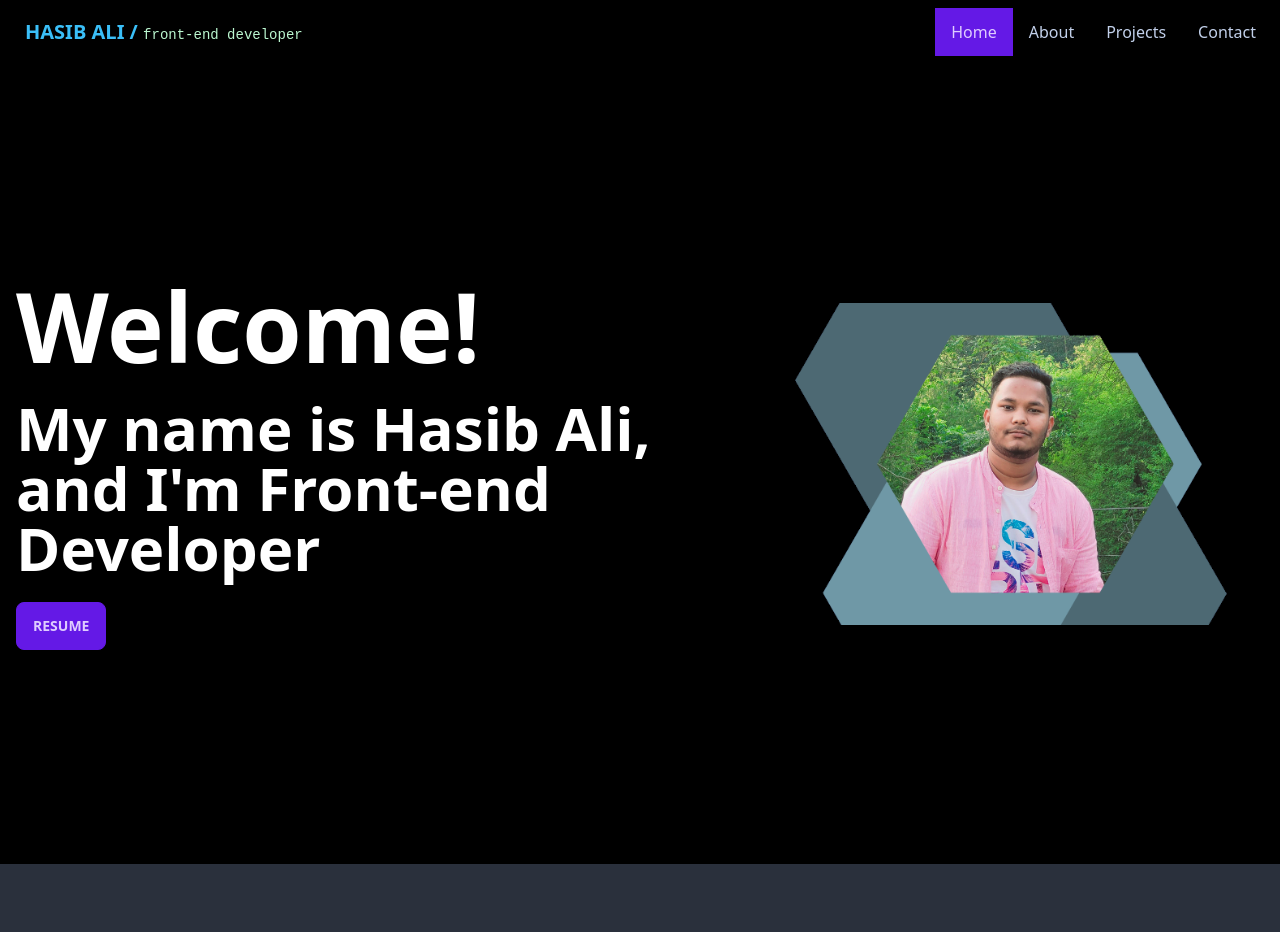
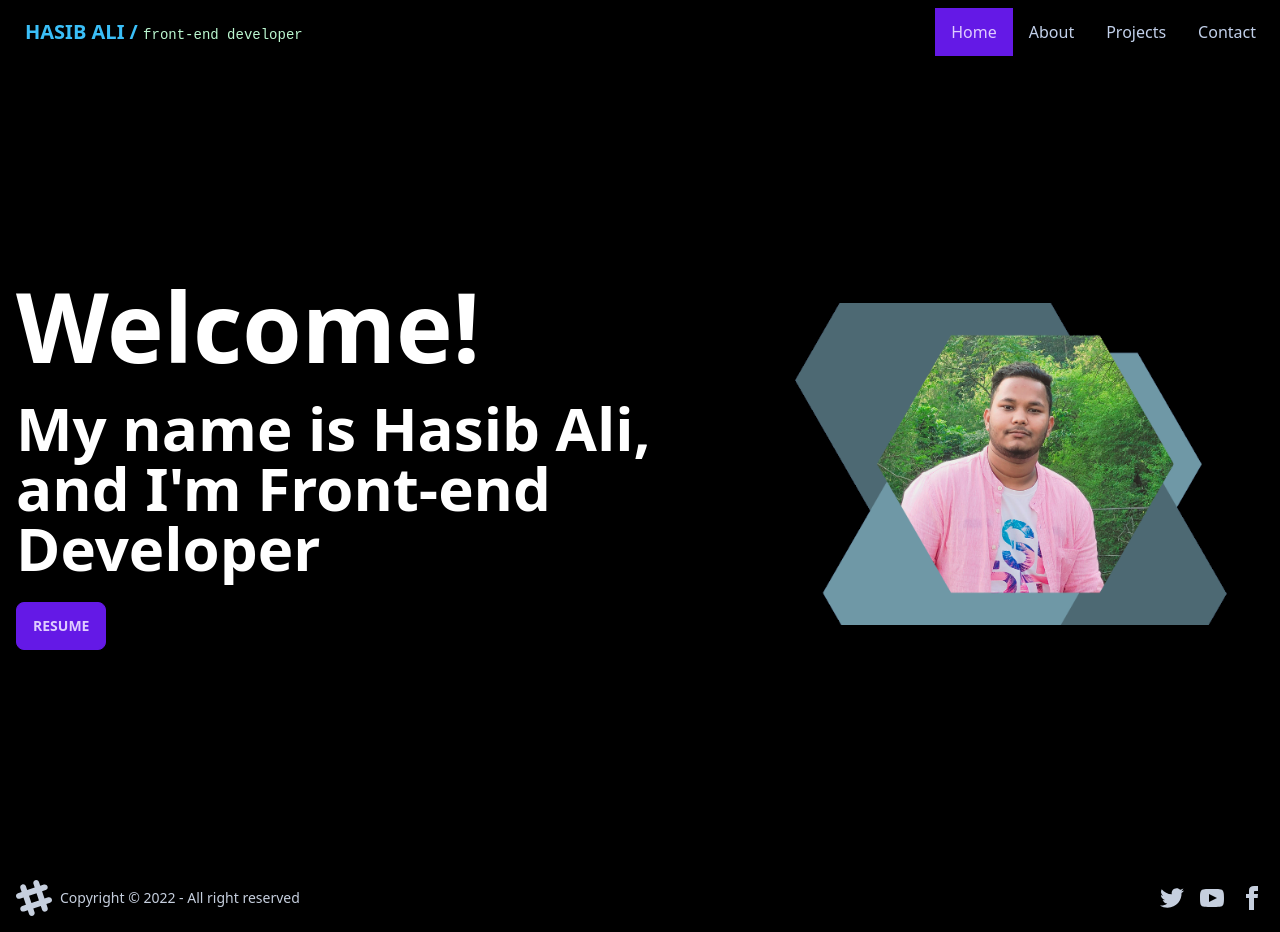
Before and after one commit to HasibAliOpu/dev-portfolio, a React (Create React App) app: page / in a window 1280 px wide. Before the commit the page ends 864 px from the top, so only its background shows below. Built offline with nearby package versions, Linux system fonts and the light colour scheme.

Commit message:
adding footer and remove lorem ipsam on contact form

```diff
--- a/src/App.js
+++ b/src/App.js
@@ -2,6 +2,7 @@
 import "./App.css";
 import AboutMe from "./components/AboutMe/AboutMe";
 import Contact from "./components/Contact/Contact";
+import Footer from "./components/Footer/Footer";
 import Home from "./components/Home/Home";
 import Navbar from "./components/Navbar/Navbar";
 import NotFound from "./components/NotFound/NotFound";
@@ -19,6 +20,7 @@
         <Route path="/contact" element={<Contact />} />
         <Route path="*" element={<NotFound />} />
       </Routes>
+      <Footer />
     </div>
   );
 }
--- a/src/components/Contact/Contact.js
+++ b/src/components/Contact/Contact.js
@@ -32,14 +32,12 @@
           Get in touch
         </h2>
         <p className="mt-3 text-center text-gray-600 dark:text-gray-400">
-          Lorem ipsum dolor sit amet consectetur, adipisicing elit.
+          If you want to contact me feel free to message any time, i'm always be
+          there!!
         </p>
 
         <div className="grid grid-cols-1 gap-6 mt-6 sm:grid-cols-2 md:grid-cols-3">
-          <a
-            href="/"
-            className="flex flex-col items-center px-4 py-3 text-gray-700 transition-colors duration-200 transform rounded-md dark:text-gray-200 hover:bg-blue-200 dark:hover:bg-blue-500"
-          >
+          <a className="flex flex-col items-center px-4 py-3 text-gray-700 transition-colors duration-200 transform rounded-md dark:text-gray-200 hover:bg-blue-200 dark:hover:bg-blue-500">
             <svg
               className="w-5 h-5"
               xmlns="http://www.w3.org/2000/svg"
@@ -56,10 +54,7 @@
             <span className="mt-2">Rajshahi, Bangladesh</span>
           </a>
 
-          <a
-            href="/"
-            className="flex flex-col items-center px-4 py-3 text-gray-700 transition-colors duration-200 transform rounded-md dark:text-gray-200 hover:bg-blue-200 dark:hover:bg-blue-500"
-          >
+          <a className="flex flex-col items-center px-4 py-3 text-gray-700 transition-colors duration-200 transform rounded-md dark:text-gray-200 hover:bg-blue-200 dark:hover:bg-blue-500">
             <svg
               className="w-5 h-5"
               xmlns="http://www.w3.org/2000/svg"
@@ -72,10 +67,7 @@
             <span className="mt-2">+8801303082261</span>
           </a>
 
-          <a
-            href="/"
-            className="flex flex-col items-center px-4 py-3 text-gray-700 transition-colors duration-200 transform rounded-md dark:text-gray-200 hover:bg-blue-200 dark:hover:bg-blue-500"
-          >
+          <a className="flex flex-col items-center px-4 py-3 text-gray-700 transition-colors duration-200 transform rounded-md dark:text-gray-200 hover:bg-blue-200 dark:hover:bg-blue-500">
             <svg
               className="w-5 h-5"
               xmlns="http://www.w3.org/2000/svg"
--- /dev/null
+++ b/src/components/Footer/Footer.js
@@ -0,0 +1,61 @@
+import React from "react";
+
+const Footer = () => {
+  return (
+    <div>
+      <footer class="footer items-center p-4 bg-Black text-neutral-content">
+        <div class="items-center grid-flow-col">
+          <svg
+            width="36"
+            height="36"
+            viewBox="0 0 24 24"
+            xmlns="http://www.w3.org/2000/svg"
+            fill-rule="evenodd"
+            clip-rule="evenodd"
+            class="fill-current"
+          >
+            <path d="M22.672 15.226l-2.432.811.841 2.515c.33 1.019-.209 2.127-1.23 2.456-1.15.325-2.148-.321-2.463-1.226l-.84-2.518-5.013 1.677.84 2.517c.391 1.203-.434 2.542-1.831 2.542-.88 0-1.601-.564-1.86-1.314l-.842-2.516-2.431.809c-1.135.328-2.145-.317-2.463-1.229-.329-1.018.211-2.127 1.231-2.456l2.432-.809-1.621-4.823-2.432.808c-1.355.384-2.558-.59-2.558-1.839 0-.817.509-1.582 1.327-1.846l2.433-.809-.842-2.515c-.33-1.02.211-2.129 1.232-2.458 1.02-.329 2.13.209 2.461 1.229l.842 2.515 5.011-1.677-.839-2.517c-.403-1.238.484-2.553 1.843-2.553.819 0 1.585.509 1.85 1.326l.841 2.517 2.431-.81c1.02-.33 2.131.211 2.461 1.229.332 1.018-.21 2.126-1.23 2.456l-2.433.809 1.622 4.823 2.433-.809c1.242-.401 2.557.484 2.557 1.838 0 .819-.51 1.583-1.328 1.847m-8.992-6.428l-5.01 1.675 1.619 4.828 5.011-1.674-1.62-4.829z"></path>
+          </svg>
+          <p>Copyright © 2022 - All right reserved</p>
+        </div>
+        <div class="grid-flow-col gap-4 md:place-self-center md:justify-self-end">
+          <a>
+            <svg
+              xmlns="http://www.w3.org/2000/svg"
+              width="24"
+              height="24"
+              viewBox="0 0 24 24"
+              class="fill-current"
+            >
+              <path d="M24 4.557c-.883.392-1.832.656-2.828.775 1.017-.609 1.798-1.574 2.165-2.724-.951.564-2.005.974-3.127 1.195-.897-.957-2.178-1.555-3.594-1.555-3.179 0-5.515 2.966-4.797 6.045-4.091-.205-7.719-2.165-10.148-5.144-1.29 2.213-.669 5.108 1.523 6.574-.806-.026-1.566-.247-2.229-.616-.054 2.281 1.581 4.415 3.949 4.89-.693.188-1.452.232-2.224.084.626 1.956 2.444 3.379 4.6 3.419-2.07 1.623-4.678 2.348-7.29 2.04 2.179 1.397 4.768 2.212 7.548 2.212 9.142 0 14.307-7.721 13.995-14.646.962-.695 1.797-1.562 2.457-2.549z"></path>
+            </svg>
+          </a>
+          <a>
+            <svg
+              xmlns="http://www.w3.org/2000/svg"
+              width="24"
+              height="24"
+              viewBox="0 0 24 24"
+              class="fill-current"
+            >
+              <path d="M19.615 3.184c-3.604-.246-11.631-.245-15.23 0-3.897.266-4.356 2.62-4.385 8.816.029 6.185.484 8.549 4.385 8.816 3.6.245 11.626.246 15.23 0 3.897-.266 4.356-2.62 4.385-8.816-.029-6.185-.484-8.549-4.385-8.816zm-10.615 12.816v-8l8 3.993-8 4.007z"></path>
+            </svg>
+          </a>
+          <a>
+            <svg
+              xmlns="http://www.w3.org/2000/svg"
+              width="24"
+              height="24"
+              viewBox="0 0 24 24"
+              class="fill-current"
+            >
+              <path d="M9 8h-3v4h3v12h5v-12h3.642l.358-4h-4v-1.667c0-.955.192-1.333 1.115-1.333h2.885v-5h-3.808c-3.596 0-5.192 1.583-5.192 4.615v3.385z"></path>
+            </svg>
+          </a>
+        </div>
+      </footer>
+    </div>
+  );
+};
+
+export default Footer;
```
